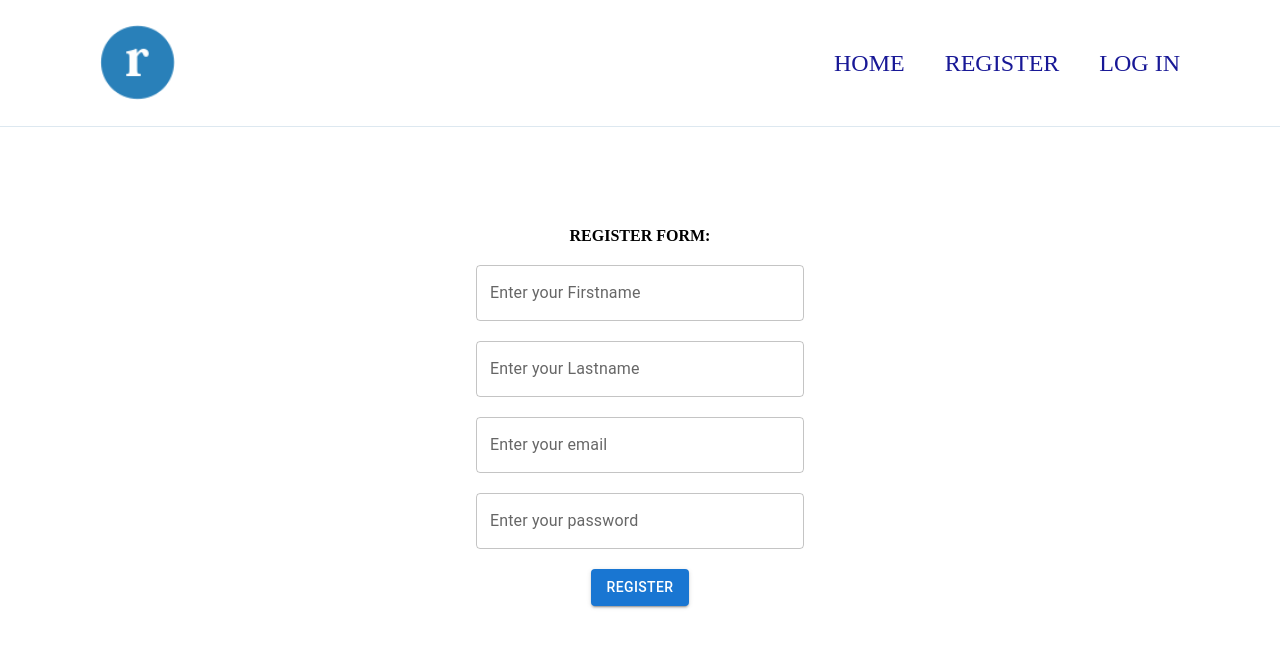
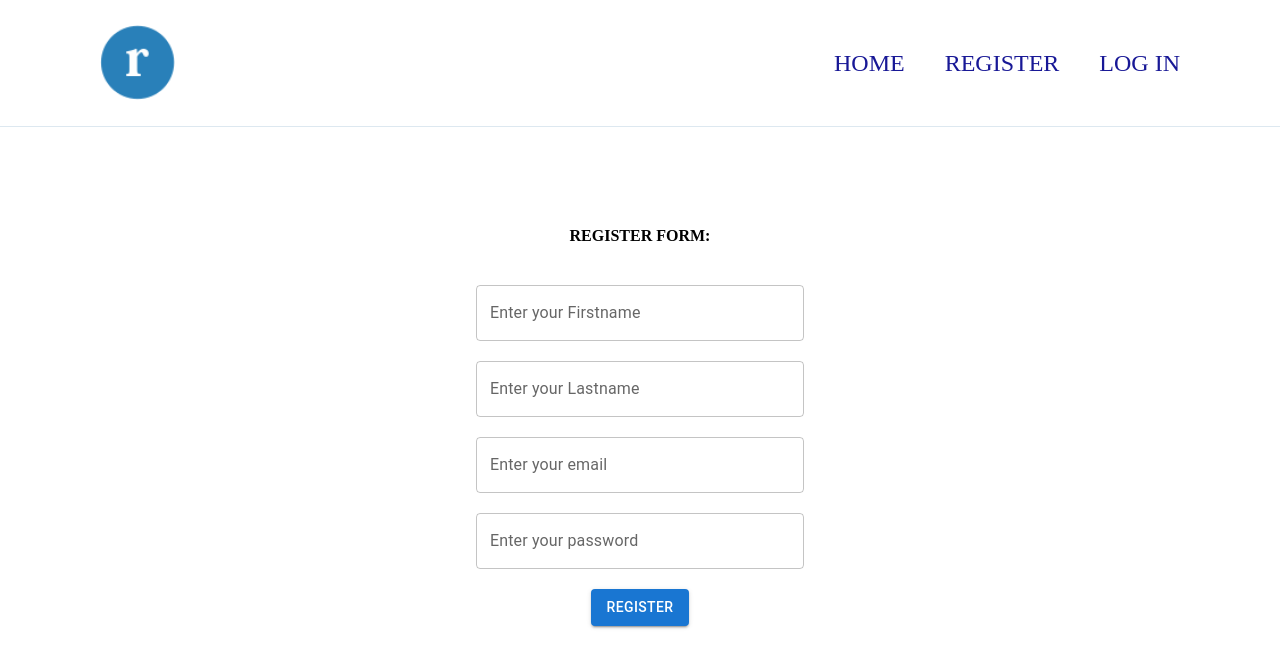
Before and after one commit to Kost90/resumeGenerator, a React (Create React App) app in the folder client/: page /registerpage in a window 1280 px wide. Shown: the top 668 px of the page. Built offline with nearby package versions, Linux system fonts and the light colour scheme; no server answers.

Commit message:
added loader for login page and register page

```diff
--- a/client/src/components/ui/forms/loginForm/LoginForm.jsx
+++ b/client/src/components/ui/forms/loginForm/LoginForm.jsx
@@ -2,13 +2,14 @@ import {memo, useCallback} from 'react';
 import { useNavigate } from "react-router-dom";
 import { useForm } from "react-hook-form";
 import useLoginContext from '../../../../api/loginContext/LoginContext';
-import useUsersContext from "../../../../api/usersContext/UsersContext";
+import useResumeContext from '../../../../api/resumeContext/ResumeContext';
 import TextField from '@mui/material/TextField';
 import Button from '@mui/material/Button';
 import styles from './LoginForm.module.css';
 
 import { string, object,} from "yup";
 import { yupResolver } from "@hookform/resolvers/yup";
+import Loader from '../../loader/Loader';
 
 const loginSchema = {
   email: string()
@@ -18,8 +19,12 @@ const loginSchema = {
   password: string().trim().required().label("password"),
 }
 
-const Form = memo(({ afterSubmit}) => {
+const Form = memo(({ afterSubmit, setloading}) => {
   const navigate = useNavigate();
+
+  const toggleLoading = () => {
+    setloading();
+  };
 
   const {
     register,
@@ -31,8 +36,10 @@ const Form = memo(({ afterSubmit}) => {
   });
 
   const onSubmit = useCallback(async (data) => {
+    toggleLoading();
     await afterSubmit(data);
     localStorage.setItem('email',data.email);
+    toggleLoading();
     navigate('/profilepage');
     reset();
   },[]);
@@ -59,9 +66,18 @@ const Form = memo(({ afterSubmit}) => {
 
 function LoginForm() {
  const {addLoginUser} = useLoginContext();
- const { addUser } = useUsersContext();
+ const {ChangeLoading, loading} = useResumeContext();
 
- return <Form afterSubmit={addLoginUser}/>
+ const handelchangeLoading = () => {
+  ChangeLoading();
+};
+
+
+ return (
+  <div className={styles.container}>
+  {loading === false? (<Form afterSubmit={addLoginUser} setloading={handelchangeLoading}/>):(<Loader/>)}
+  </div>
+ )
 }
 
 export default LoginForm
--- a/client/src/components/ui/forms/loginForm/LoginForm.module.css
+++ b/client/src/components/ui/forms/loginForm/LoginForm.module.css
@@ -6,4 +6,11 @@
   gap: 20px;
   margin: 0 auto;
   padding: 20px;
+}
+
+.container {
+  display: flex;
+  align-items: center;
+  justify-content: center;
+  margin-top: 20px;
 }/*# sourceMappingURL=LoginForm.module.css.map */
--- a/client/src/components/ui/forms/loginForm/LoginForm.module.scss
+++ b/client/src/components/ui/forms/loginForm/LoginForm.module.scss
@@ -7,3 +7,10 @@
     margin: 0 auto;
     padding: 20px;
 }
+
+.container{
+    display:flex;
+    align-items:center;
+    justify-content: center;
+    margin-top: 20px;
+}
--- a/client/src/components/ui/forms/registerForm/RegisterForm.jsx
+++ b/client/src/components/ui/forms/registerForm/RegisterForm.jsx
@@ -3,6 +3,8 @@ import { useForm } from "react-hook-form";
 import { useNavigate } from "react-router-dom";
 import useUsersContext from "../../../../api/usersContext/UsersContext";
 import useLoginContext from "../../../../api/loginContext/LoginContext";
+import useResumeContext from "../../../../api/resumeContext/ResumeContext";
+import Loader from "../../loader/Loader";
 import TextField from "@mui/material/TextField";
 import Button from "@mui/material/Button";
 import styles from "./RegisterForm.module.css";
@@ -20,8 +22,12 @@ const registerSchema = {
   password: string().trim().required().label("password"),
 };
 
-const Form = memo(({ afterSubmit, addLogin }) => {
+const Form = memo(({ afterSubmit, addLogin, setloader }) => {
   const navigate = useNavigate();
+
+  const toggleLoading = () => {
+    setloader();
+  };
 
   const {
     register,
@@ -33,7 +39,7 @@ const Form = memo(({ afterSubmit, addLogin }) => {
   });
 
   const onSubmit = useCallback(async (data) => {
-    console.log(data);
+    toggleLoading();
     await afterSubmit(data);
     const logindata = {
       email: data.email,
@@ -41,6 +47,7 @@ const Form = memo(({ afterSubmit, addLogin }) => {
     };
     localStorage.setItem("email", data.email);
     await addLogin(logindata);
+    toggleLoading();
     navigate("/profilepage");
     reset();
   }, []);
@@ -96,8 +103,17 @@ const Form = memo(({ afterSubmit, addLogin }) => {
 function RegisterForm() {
   const { addUser } = useUsersContext();
   const { addLoginUser } = useLoginContext();
+  const {ChangeLoading, loading} = useResumeContext();
 
-  return <Form afterSubmit={addUser} addLogin={addLoginUser} />;
+ const handelchangeLoading = () => {
+  ChangeLoading();
+};
+
+  return (
+    <div className={styles.container}>
+      {loading === false ? (<Form afterSubmit={addUser} addLogin={addLoginUser} setloader={ChangeLoading}/>):(<Loader/>)}
+    </div>
+    )
 }
 
 export default RegisterForm;
--- a/client/src/components/ui/forms/registerForm/RegisterForm.module.css
+++ b/client/src/components/ui/forms/registerForm/RegisterForm.module.css
@@ -9,4 +9,11 @@
 }
 .form_container input {
   min-width: 300px;
+}
+
+.container {
+  display: flex;
+  align-items: center;
+  justify-content: center;
+  margin-top: 20px;
 }/*# sourceMappingURL=RegisterForm.module.css.map */
--- a/client/src/components/ui/forms/registerForm/RegisterForm.module.scss
+++ b/client/src/components/ui/forms/registerForm/RegisterForm.module.scss
@@ -10,3 +10,10 @@
         min-width: 300px;
     }
 }
+
+.container{
+    display:flex;
+    align-items:center;
+    justify-content: center;
+    margin-top: 20px;
+}
--- a/client/src/components/ui/mainsection/MainSection.jsx
+++ b/client/src/components/ui/mainsection/MainSection.jsx
@@ -1,4 +1,4 @@
-import { useState } from "react";
+
 import ResumeForm from "../forms/resumeForm/ResumeForm";
 import Resumedisplay from "../resumedisplay/Resumedisplay";
 import useResumeContext from "../../../api/resumeContext/ResumeContext";
```
Also changed, not shown: 2 other files (tests, documents, lock files or other folders).
